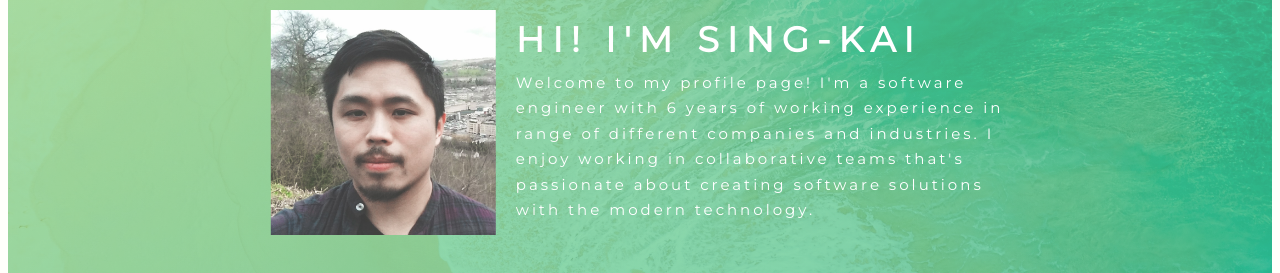
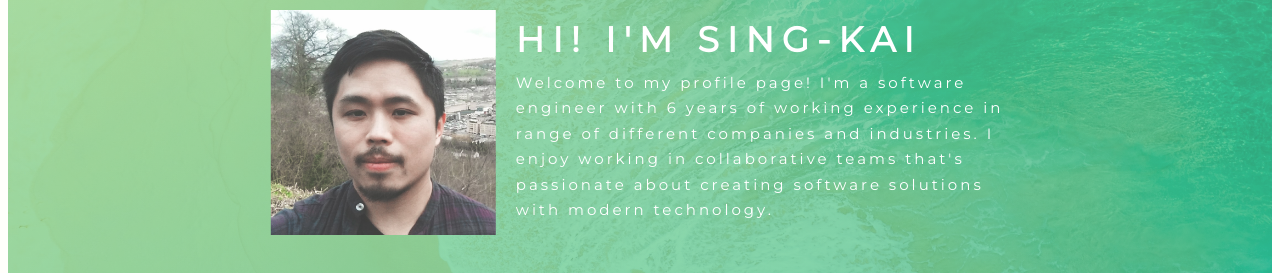
Before and after one commit to Sing-Kai/profile-page, a Next.js app: page / in a window 1280 px wide. Shown: the part 258-531 px from the top of the page. Built offline with nearby package versions, Linux system fonts and the light colour scheme.

Commit message:
typo update

```diff
--- a/pages/index.tsx
+++ b/pages/index.tsx
@@ -25,7 +25,7 @@ export default function Home() {
             <IntroText>Hi! I'm Sing-Kai</IntroText>
             <IntroDesc>
               Welcome to my profile page! I'm a software engineer with 6 years of working experience in range of different companies and industries.
-              I enjoy working in collaborative teams that's passionate about creating software solutions with the modern technology.
+              I enjoy working in collaborative teams that's passionate about creating software solutions with modern technology.
             </IntroDesc>
           </TextContainer>
         </ProfileTextCard>
```
